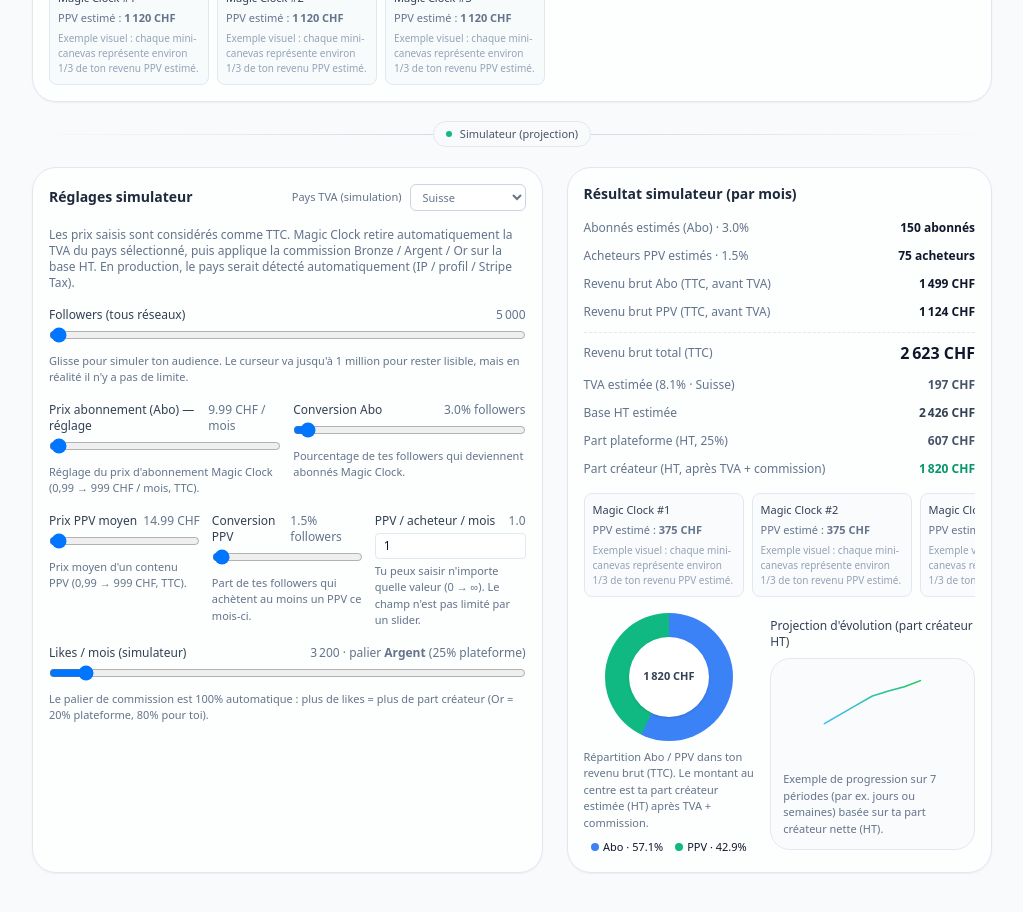
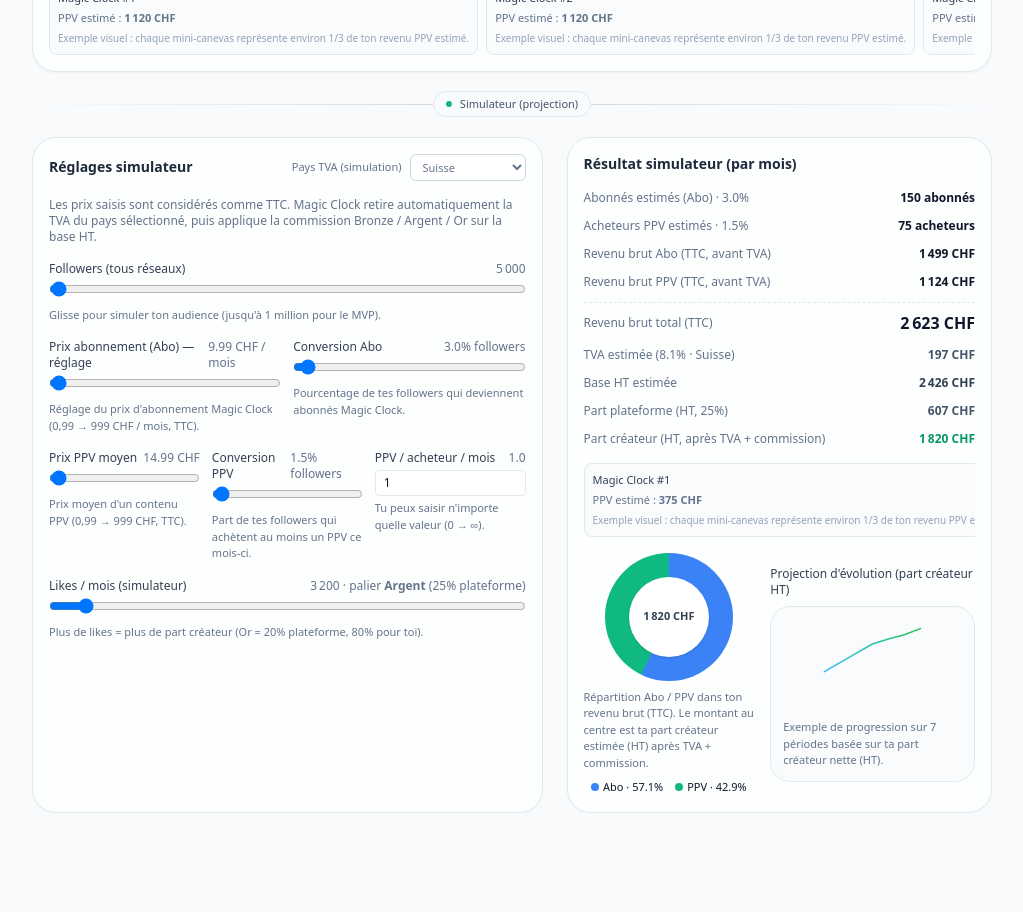
Before and after one commit to welcome-magic-clock/magic-clock-web-mvp, a Next.js app: page /monet in a window 1280 px wide. Shown: the part 1220-2132 px from the top of the page, without its empty margins (256-1279 px from the left). Built offline with nearby package versions, Linux system fonts and the light colour scheme.

Commit message:
Update page.tsx

```diff
--- a/app/monet/page.tsx
+++ b/app/monet/page.tsx
@@ -126,10 +126,6 @@
 /**
  * Interprétation : les prix saisis (Abo / PPV) sont TTC.
  * On retire la TVA pour obtenir la base HT, puis on applique la commission.
- *
- * @param grossTotal Montant TOTAL TTC (ce que payent les clients)
- * @param tier       Palier de commission (Bronze / Argent / Or)
- * @param vatRate    Taux de TVA (ex: 0.081)
  */
 function computeVatAndShares(grossTotal: number, tier: Tier, vatRate: number) {
   if (grossTotal <= 0) {
@@ -212,9 +208,9 @@
   // 🔸 Partie "SIMULATEUR"
   const [simFollowers, setSimFollowers] = useState<number>(5000);
   const [simAboPrice, setSimAboPrice] = useState<number>(9.99);
-  const [simAboConv, setSimAboConv] = useState<number>(3); // % followers → abo
+  const [simAboConv, setSimAboConv] = useState<number>(3);
   const [simPpvPrice, setSimPpvPrice] = useState<number>(14.99);
-  const [simPpvConv, setSimPpvConv] = useState<number>(1.5); // % followers → acheteurs PPV
+  const [simPpvConv, setSimPpvConv] = useState<number>(1.5);
   const [simPpvPerBuyer, setSimPpvPerBuyer] = useState<number>(1);
   const [simLikes, setSimLikes] = useState<number>(realLikes);
 
@@ -285,8 +281,9 @@
   // ─────────────────────────────────────────────────────────
 
   return (
-    <main className="min-h-screen bg-slate-50 pb-24 overflow-x-hidden">
-      <div className="mx-auto flex w-full max-w-5xl flex-col space-y-8 px-4 pt-8">
+    <main className="min-h-screen bg-slate-50 pb-24">
+      {/* WRAPPER GLOBAL : coupe tout débordement horizontal */}
+      <div className="mx-auto flex w-full max-w-5xl flex-col space-y-8 px-4 pt-8 overflow-x-hidden">
         {/* HEADER AVEC AVATAR CRÉATEUR */}
         <header className="space-y-4">
           {/* Ligne avatar + nom + handle */}
@@ -320,8 +317,8 @@
             <h2 className="text-xl font-semibold">Monétisation</h2>
             <p className="text-sm text-slate-600">
               Comprends l&apos;impact de ton audience et simule ton potentiel
-              avec Magic Clock (abonnements + PPV). Partie haute = ton
-              cockpit. Partie basse = simulateur.
+              avec Magic Clock (abonnements + PPV). Partie haute = ton cockpit.
+              Partie basse = simulateur.
             </p>
             <div className="inline-flex items-center gap-2 rounded-full border border-slate-200 bg-slate-50 px-3 py-1 text-[11px] text-slate-600">
               <Info className="h-3 w-3" />
@@ -338,7 +335,7 @@
         </header>
 
         {/* 🔹 1. REALITÉ : Cockpit actuel (lecture seule) */}
-        <section className="space-y-4 rounded-2xl border border-slate-200 bg-white/80 p-4 shadow-sm">
+        <section className="w-full space-y-4 rounded-2xl border border-slate-200 bg-white/80 p-4 shadow-sm overflow-x-hidden">
           <div className="flex flex-wrap items-center justify-between gap-3">
             <div className="flex items-center gap-2 text-sm font-medium">
               <span className="inline-flex h-6 items-center whitespace-nowrap rounded-full bg-slate-900 px-3 text-xs font-semibold text-white">
@@ -355,7 +352,7 @@
             </p>
           </div>
 
-          {/* ✅ Cockpit réutilisable en mode "full", nourri par les vraies données */}
+          {/* ✅ Cockpit réutilisable en mode "full" */}
           <div className="mt-1 rounded-xl border border-slate-200 bg-slate-50/80 p-4">
             <h2 className="mb-2 text-sm font-semibold text-slate-700">
               Résumé rapide (cockpit Magic Clock)
@@ -373,7 +370,7 @@
             />
           </div>
 
-          <div className="grid gap-4 md:grid-cols-3">
+          <div className="grid w-full gap-4 md:grid-cols-3">
             {/* Followers */}
             <div className="rounded-xl border border-slate-200 bg-slate-50/80 p-3">
               <p className="text-xs text-slate-500">
@@ -403,7 +400,7 @@
                 Revenu brut Abo : {formatMoney(realGrossAbos)} / mois (TTC).
               </p>
 
-              {/* Slider de réglage du prix Abo dans le cockpit réel */}
+              {/* Slider prix Abo */}
               <div className="mt-2">
                 <input
                   type="range"
@@ -447,7 +444,7 @@
           </div>
 
           {/* Résumé revenus + TVA + commission réelle */}
-          <div className="mt-2 grid gap-4 md:grid-cols-[minmax(0,1.2fr)_minmax(0,1fr)]">
+          <div className="mt-2 grid w-full gap-4 md:grid-cols-[minmax(0,1.2fr)_minmax(0,1fr)]">
             <div className="flex flex-col justify-between rounded-xl border border-slate-200 bg-slate-50/80 p-4">
               <div className="flex flex-col gap-2 text-sm">
                 <div className="flex items-center justify-between">
@@ -460,7 +457,9 @@
                     </p>
                   </div>
                   <div className="text-right text-[11px] text-slate-500">
-                    <p>TVA estimée ({Math.round(vatRateReal * 1000) / 10}%)</p>
+                    <p>
+                      TVA estimée ({Math.round(vatRateReal * 1000) / 10}%)
+                    </p>
                     <p className="mt-1 font-medium">
                       {formatMoney(realVatAmount)}
                     </p>
@@ -499,7 +498,7 @@
               </div>
             </div>
 
-            {/* Paliers commission (réels, non modifiables) */}
+            {/* Paliers commission */}
             <div className="space-y-3 rounded-xl border border-slate-200 bg-slate-50/80 p-4">
               <div className="flex items-center justify-between text-xs">
                 <p className="font-medium text-slate-700">
@@ -532,7 +531,7 @@
                       <div className="flex flex-col">
                         <span className="font-semibold">
                           {tier.label} · {Math.round(tier.rate * 100)}%
-                          {" "}plateforme
+                          plateforme
                         </span>
                         <span className="text-[11px] text-slate-500">
                           {tier.id === "BRONZE" &&
@@ -563,7 +562,7 @@
                 })}
               </div>
 
-              {/* Barre de progression likes + explication méritocratie */}
+              {/* Barre de progression likes */}
               <div className="mt-1">
                 <div className="mb-1 flex items-center justify-between text-[11px] text-slate-500">
                   <span>0</span>
@@ -627,12 +626,12 @@
             </div>
           </div>
 
-          {/* Mini-canevas PPV : aperçu visuel des contenus (RÉALITÉ) */}
-          <div className="mt-4 flex w-full gap-2 overflow-x-auto text-[11px]">
+          {/* Mini-canevas PPV (RÉALITÉ) */}
+          <div className="mt-4 flex max-w-full gap-2 overflow-x-auto text-[11px]">
             {[1, 2, 3].map((idx) => (
               <div
                 key={idx}
-                className="w-[160px] flex-shrink-0 rounded-lg border border-slate-200 bg-slate-50/80 p-2"
+                className="min-w-[130px] flex-none rounded-lg border border-slate-200 bg-slate-50/80 p-2"
               >
                 <p className="truncate font-medium text-slate-700">
                   Magic Clock #{idx}
@@ -661,8 +660,8 @@
           </span>
         </div>
 
-        {/* 🔸 2. SIMULATEUR : réglages + logique complète (TTC → TVA → HT → parts) */}
-        <section className="grid gap-6 md:grid-cols-[minmax(0,1.2fr)_minmax(0,1fr)]">
+        {/* 🔸 2. SIMULATEUR */}
+        <section className="grid w-full gap-6 overflow-x-hidden md:grid-cols-[minmax(0,1.2fr)_minmax(0,1fr)]">
           {/* Contrôles simulateur */}
           <div className="space-y-4 rounded-2xl border border-slate-200 bg-white/80 p-4 shadow-sm">
             <div className="flex items-center justify-between gap-2">
@@ -689,8 +688,7 @@
               Les prix saisis sont considérés comme TTC. Magic Clock
               retire automatiquement la TVA du pays sélectionné, puis
               applique la commission Bronze / Argent / Or sur la base
-              HT. En production, le pays serait détecté automatiquement
-              (IP / profil / Stripe Tax).
+              HT.
             </p>
 
             {/* Followers */}
@@ -717,9 +715,8 @@
                 className="w-full"
               />
               <p className="text-[11px] text-slate-500">
-                Glisse pour simuler ton audience. Le curseur va
-                jusqu&apos;à 1 million pour rester lisible, mais en
-                réalité il n&apos;y a pas de limite.
+                Glisse pour simuler ton audience (jusqu&apos;à 1
+                million pour le MVP).
               </p>
             </div>
 
@@ -863,7 +860,6 @@
                 />
                 <p className="text-[11px] text-slate-500">
                   Tu peux saisir n&apos;importe quelle valeur (0 → ∞).
-                  Le champ n&apos;est pas limité par un slider.
                 </p>
               </div>
             </div>
@@ -876,7 +872,9 @@
                 </span>
                 <span className="text-slate-500">
                   {simLikes.toLocaleString("fr-CH")} · palier{" "}
-                  <span className="font-semibold">{simTier.label}</span>{" "}
+                  <span className="font-semibold">
+                    {simTier.label}
+                  </span>{" "}
                   ({Math.round(simTier.rate * 100)}% plateforme)
                 </span>
               </div>
@@ -892,9 +890,8 @@
                 className="w-full"
               />
               <p className="text-[11px] text-slate-500">
-                Le palier de commission est 100% automatique : plus de
-                likes = plus de part créateur (Or = 20% plateforme, 80%
-                pour toi).
+                Plus de likes = plus de part créateur (Or = 20%
+                plateforme, 80% pour toi).
               </p>
             </div>
           </div>
@@ -979,12 +976,12 @@
               </div>
             </div>
 
-            {/* Mini-canevas PPV : aperçu visuel des contenus (SIMULATEUR) */}
-            <div className="mt-3 flex w-full gap-2 overflow-x-auto text-[11px]">
+            {/* Mini-canevas PPV (SIMULATEUR) */}
+            <div className="mt-3 flex max-w-full gap-2 overflow-x-auto text-[11px]">
               {[1, 2, 3].map((idx) => (
                 <div
                   key={idx}
-                  className="w-[160px] flex-shrink-0 rounded-lg border border-slate-200 bg-slate-50/80 p-2"
+                  className="min-w-[130px] flex-none rounded-lg border border-slate-200 bg-slate-50/80 p-2"
                 >
                   <p className="truncate font-medium text-slate-700">
                     Magic Clock #{idx}
@@ -1010,6 +1007,7 @@
                   className="flex h-32 w-32 items-center justify-center rounded-full"
                   style={donutStyle}
                 >
+                  {/* 👉 Ce div ne casse pas le layout, il reste petit */}
                   <div className="flex h-20 w-20 items-center justify-center rounded-full bg-white text-center text-[11px] font-semibold text-slate-700 shadow">
                     <span>{formatMoney(simCreatorShareNet)}</span>
                   </div>
@@ -1060,8 +1058,8 @@
                     />
                   </svg>
                   <p className="mt-1 text-[11px] text-slate-500">
-                    Exemple de progression sur 7 périodes (par ex. jours
-                    ou semaines) basée sur ta part créateur nette (HT).
+                    Exemple de progression sur 7 périodes basée sur ta
+                    part créateur nette (HT).
                   </p>
                 </div>
               </div>
```
